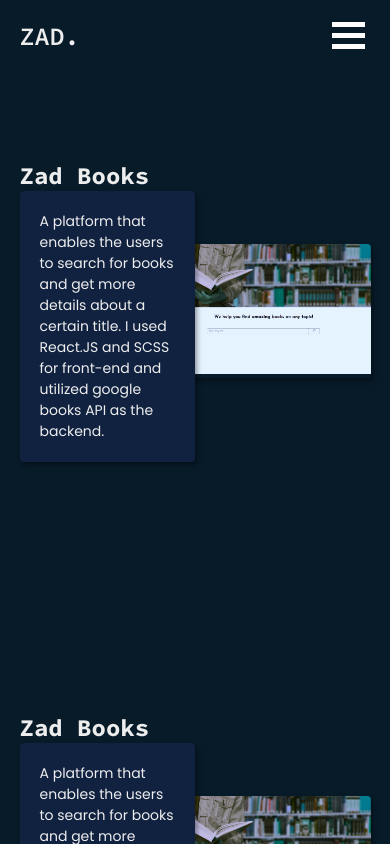
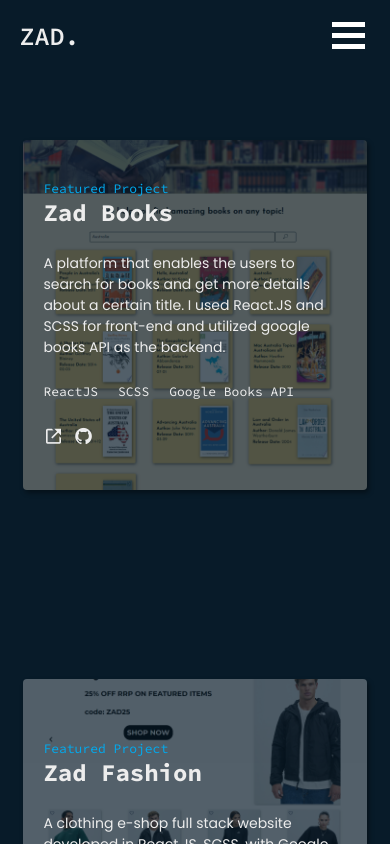
Before and after one commit to Behzadsharafi/PortfolioV2, a React (Vite) app: page /projects in a window 390 px wide. Shown: the top 844 px of the page. Built offline with nearby package versions, Linux system fonts and the light colour scheme; a web font is replaced by a local one.

Commit message:
makes the project component responsive

```diff
--- a/src/components/Project/Project.jsx
+++ b/src/components/Project/Project.jsx
@@ -2,51 +2,44 @@ import styles from "./Project.module.scss";
 
 import googleBooksIcon from "../../assets/googleBooks.png";
 
-const Project = () => {
+const Project = ({ project }) => {
   return (
     <article className={styles.project}>
-      <svg className={styles.svg}>
-        <defs>
-          <filter id="noise">
-            <feTurbulence
-              baseFrequency="0.7,0.8"
-              numOctaves="1"
-              seed="0"
-              type="fractalNoise"
-              result="static"
-            >
-              <animate
-                attributeName="seed"
-                values="0;100"
-                dur="80ms"
-                repeatCount="5"
-                begin="card.mouseenter"
-              />
-            </feTurbulence>
-            <feDisplacementMap in="SourceGraphic" in2="static">
-              <animate
-                attributeName="scale"
-                values="0;40;0"
-                dur="80ms"
-                repeatCount="5"
-                begin="card.mouseenter"
-              />
-            </feDisplacementMap>
-          </filter>
-        </defs>
-      </svg>
       <div className={styles.project__details}>
-        <h2 className={styles.project__details__title}>Zad Books</h2>
+        <div className={styles.project__details__heading}>
+          <h2 className={styles.project__details__heading__featured}>
+            Featured Project
+          </h2>
+          <h2 className={styles.project__details__heading__title}>
+            {project.title}
+          </h2>
+        </div>
+
         <p className={styles.project__details__description}>
-          A platform that enables the users to search for books and get more
-          details about a certain title. I used React.JS and SCSS for front-end
-          and utilized google books API as the backend.
+          {project.description}
         </p>
+        <ul className={styles.project__details__techStack}>
+          {project.techStack.map((tech) => (
+            <li>{tech} </li>
+          ))}
+        </ul>
+        <ul className={styles.project__details__links}>
+          <li>
+            <a href={project.liveSite} target="_blank">
+              <i className="bx bx-link-external"></i>
+            </a>
+          </li>
+          <li>
+            <a href={project.gitHub} target="_blank">
+              <i className="bx bxl-github"></i>
+            </a>
+          </li>
+        </ul>
       </div>
       <div id="card" className={styles.project__imageContainer}>
         <img
-          src={googleBooksIcon}
-          alt=""
+          src={project.imageLink}
+          alt={`${project.title} image`}
           className={styles.project__imageContainer__image}
         />
       </div>
--- a/src/components/Project/Project.module.scss
+++ b/src/components/Project/Project.module.scss
@@ -1,3 +1,7 @@
+@use "../../partials/palette";
+@use "../../partials/mixins";
+@use "../../partials/breakpoints";
+
 @import url("https://fonts.googleapis.com/css2?family=Poppins&display=swap");
 
 .project {
@@ -6,10 +10,41 @@
   position: relative;
 
   &__details {
+    display: flex;
+    flex-direction: column;
+    gap: 15px;
     z-index: 1;
     width: 50%;
 
-    &__title {
+    @include mixins.desktop_sm {
+      width: 65%;
+    }
+
+    @include mixins.tablet {
+      padding: 40px;
+      width: 100%;
+      gap: 25px;
+    }
+
+    @include mixins.phone {
+      padding: 20px;
+    }
+
+    &__heading {
+      &__featured {
+        font-size: 13px;
+        font-weight: 400;
+        color: palette.$light-blue;
+      }
+
+      &__title {
+        cursor: pointer;
+        transition: color 0.3s;
+
+        &:hover {
+          color: palette.$light-blue;
+        }
+      }
     }
 
     &__description {
@@ -24,6 +59,41 @@
       &:hover {
         box-shadow: 2px 3px 5px 0px rgba(0, 0, 0, 0.7);
       }
+
+      @include mixins.tablet {
+        background-color: transparent;
+        box-shadow: none;
+        padding: 0;
+
+        &:hover {
+          box-shadow: none;
+        }
+      }
+    }
+
+    &__techStack {
+      display: flex;
+      padding: 0;
+      font-size: 13px;
+      gap: 20px;
+    }
+
+    &__links {
+      display: flex;
+      padding: 0;
+      gap: 10px;
+      font-size: 20px;
+
+      & li {
+        & a {
+          transition: color 0.3s;
+          color: palette.$white;
+
+          &:hover {
+            color: palette.$light-blue;
+          }
+        }
+      }
     }
   }
 
@@ -34,19 +104,31 @@
     right: 0;
     box-shadow: 2px 3px 5px 0px rgba(0, 0, 0, 0.4);
     overflow: hidden;
+    aspect-ratio: 3/2;
+
+    @include mixins.tablet {
+      width: 100%;
+      height: 350px;
+    }
 
     &__image {
       cursor: pointer;
       height: 100%;
       width: 100%;
       object-fit: cover;
-      filter: hue-rotate(180deg);
+      filter: brightness(0.6) hue-rotate(180deg);
+
       transition: filter 0.3s ease-in-out;
-      // filter: url(#noise) hue-rotate(180deg);;
+      // filter: url(#noise) hue-rotate(180deg);;4
 
       &:hover {
         // animation: pulse 800ms ease-in-out;
-        filter: hue-rotate(0deg);
+        filter: brightness(1) hue-rotate(0deg);
+      }
+
+      @include mixins.tablet {
+        opacity: 0.3;
+        filter: brightness(1) hue-rotate(0deg);
       }
     }
   }
--- a/src/pages/ProjectsPage/ProjectsPage.jsx
+++ b/src/pages/ProjectsPage/ProjectsPage.jsx
@@ -3,6 +3,8 @@ import Project from "../../components/Project/Project";
 import styles from "./ProjectsPage.module.scss";
 import { useEffect } from "react";
 import { ActiveTabContext } from "../../context/ActiveTabContextProvider";
+import zadBooksIcon from "../../assets/googleBooks.png";
+import zadFashionIcon from "../../assets/zadFashion.png";
 
 const ProjectsPage = () => {
   const { setActiveTab } = useContext(ActiveTabContext);
@@ -10,13 +12,41 @@ const ProjectsPage = () => {
     setActiveTab("projects");
   }, []);
 
-  const projects = [1, 2, 3];
+  const projects = [
+    {
+      title: "Zad Books",
+      description:
+        "A platform that enables the users to search for books and get more details about a certain title. I used React.JS and SCSS for front-end and utilized google books API as the backend.",
+      techStack: ["ReactJS", "SCSS", "Google Books API"],
+      imageLink: zadBooksIcon,
+      gitHub: "https://github.com/Behzadsharafi/GoogleBooks",
+      liveSite: "https://zadbooks.netlify.app/",
+    },
+    {
+      title: "Zad Fashion",
+      description:
+        "A clothing e-shop full stack website developed in React.JS, SCSS, with Google Firestore realtime integration.",
+      techStack: ["ReactJS", "SCSS", "Google Firestore"],
+      imageLink: zadFashionIcon,
+      gitHub: "https://github.com/Behzadsharafi/React-eShop",
+      liveSite: "https://zadfashion.netlify.app/",
+    },
+    {
+      title: "Fake Windows XP",
+      description:
+        "This is a simulation of Windows XP user interface to exhibit my vanilla JavaScript, HTML, and CSS abilities. There is a start menu and 3 applications that the user can choose from. My focus in this project was on the UI, therefore some buttons and icons are merely placeholders and do not hav functionality.",
+      techStack: ["HTML", "CSS", "JavaScript"],
+      imageLink: zadFashionIcon,
+      gitHub: "https://github.com/Behzadsharafi/FakeOS",
+      liveSite: "https://fakewinxp.netlify.app/",
+    },
+  ];
 
   return (
     <main className={styles.projectsPage}>
       <div className={styles.projectsPage__content}>
         {projects.map((project) => (
-          <Project />
+          <Project project={project} />
         ))}
       </div>
     </main>
--- a/src/pages/ProjectsPage/ProjectsPage.module.scss
+++ b/src/pages/ProjectsPage/ProjectsPage.module.scss
@@ -16,14 +16,23 @@
   opacity: 0;
   transform: translateY(3rem);
   animation: fadeInUp 1.5s ease forwards;
+  padding-bottom: 100px;
 
   &__content {
     display: flex;
     flex-direction: column;
     gap: 250px;
-    width: 90%;
+    width: 70%;
     max-width: 900px;
     margin-top: 50px;
+
+    @include mixins.desktop_sm {
+      width: 80%;
+    }
+
+    @include mixins.tablet {
+      width: 88%;
+    }
   }
 }
 
--- a/src/partials/_breakpoints.scss
+++ b/src/partials/_breakpoints.scss
@@ -2,7 +2,7 @@ $xxs: 360px;
 $xs: 428px;
 $sm: 576px;
 $md: 768px;
-$lg: 992px;
+$lg: 1050px;
 $xl: 1200px;
 $xxl: 1400px;
 $xxxl: 1700px;
```
Also changed, not shown: src/components/StaticEffect/StaticEffect.jsx (added, +38 -0 lines), src/assets/googleBooks.png, src/assets/zadFashion.png (added).
